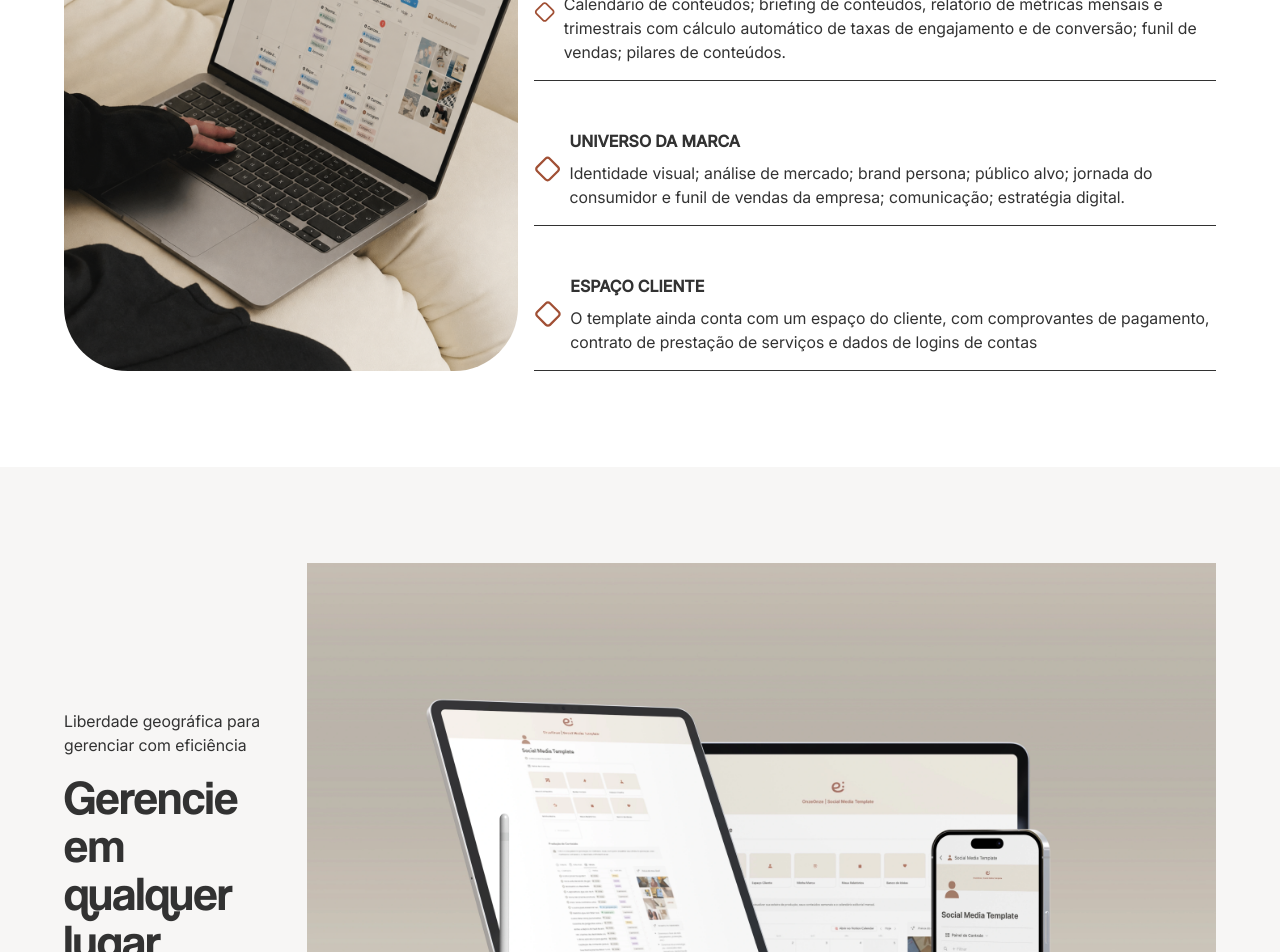
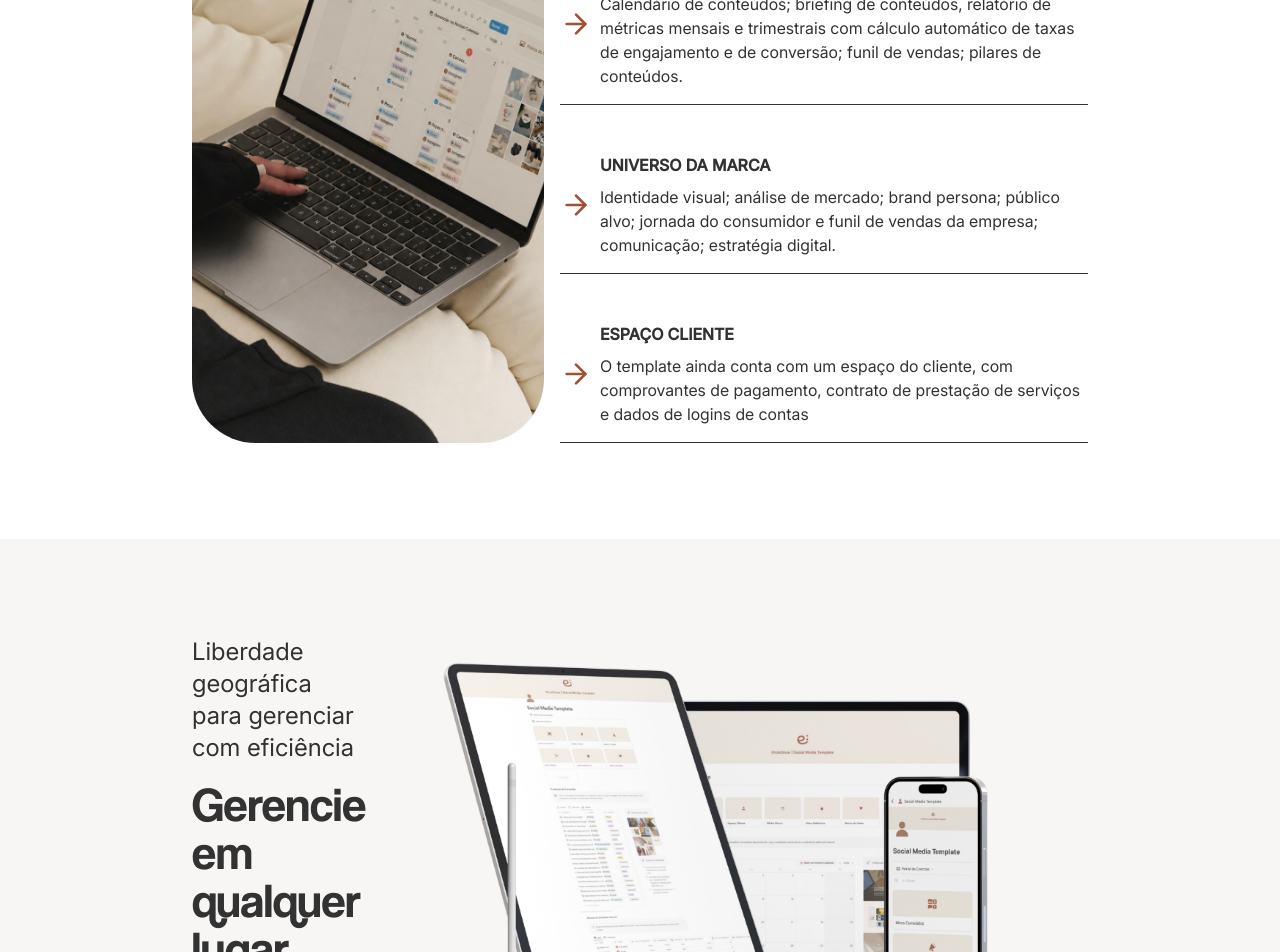
Before and after one commit to PedroHammes/onzeonze-lp-tsmp, a Next.js app: page / in a window 1280 px wide. Shown: the part 1080-2032 px from the top of the page. Built offline with nearby package versions, Linux system fonts and the light colour scheme.

Commit message:
refactor: solicitações de alteração de layout

```diff
--- a/components/sections/section02Abbout.tsx
+++ b/components/sections/section02Abbout.tsx
@@ -1,14 +1,10 @@
 import Image from "next/image"
-import { Diamond } from "lucide-react"
+import { ArrowRight } from "lucide-react"
 
 export default function Section02Banner() {
-    const items = [
-        { title: "GERENCIAMENTO COMPLETO DE REDES SOCIAIS", description: "Calendário de conteúdos; briefing de conteúdos, relatório de métricas mensais e trimestrais com cálculo automático de taxas de engajamento e de conversão; funil de vendas; pilares de conteúdos." },
-        { title: "UNIVERSO DA MARCA", description: "Identidade visual; análise de mercado; brand persona; público alvo; jornada do consumidor e funil de vendas da empresa; comunicação; estratégia digital." },
-        { title: "ESPAÇO CLIENTE", description: "O template ainda conta com um espaço do cliente, com comprovantes de pagamento, contrato de prestação de serviços e dados de logins de contas" },
-    ]
+
     return (
-        <section className='relative flex flex-col lg:flex-row lg:items-stretch gap-4 items-center justify-center px-8 lg:px-16'>
+        <section className='relative flex flex-col lg:flex-row lg:items-stretch gap-4 items-center justify-center px-8 lg:px-48'>
             <div className="w-90 h-125 lg:h-auto lg:w-2/5 relative rounded-[4rem] overflow-hidden">
                 <Image
                 src={"/ux/section-02-about/section-02-about.webp"}
@@ -20,17 +16,39 @@ export default function Section02Banner() {
 
             <div className="flex flex-col gap-8 lg:w-3/5">
                 <h2 className="font-heading text-5xl text-primary">O sistema mais completo do mercado</h2>
-                {items.map((item, index) => (
-                    <div key={index} className="
+                    <div className="
                     flex flex-row py-4 gap-2 justify-center items-center
                     border-b border-foreground">
-                        <Diamond color="#a15035" size={48}/>
+                        <div className="shrink-0 w-8 h-8 flex items-center justify-center">
+                            <ArrowRight color="#a15035" size={48}/>
+                        </div>
                         <div>
-                            <h3 className="font-bold text-base mb-2">{item.title}</h3>
-                            <p className="text-foreground">{item.description}</p>
+                            <h3 className="font-bold text-base mb-2">GERENCIAMENTO COMPLETO DE REDES SOCIAIS</h3>
+                            <p className="text-foreground">Calendário de conteúdos; briefing de conteúdos, relatório de métricas mensais e trimestrais com cálculo automático de taxas de engajamento e de conversão; funil de vendas; pilares de conteúdos.</p>
                         </div>
                     </div>
-                ))}
+                    <div className="
+                    flex flex-row py-4 gap-2 justify-center items-center
+                    border-b border-foreground">
+                        <div className="shrink-0 w-8 h-8 flex items-center justify-center">
+                            <ArrowRight color="#a15035" size={48}/>
+                        </div>
+                        <div>
+                            <h3 className="font-bold text-base mb-2">UNIVERSO DA MARCA</h3>
+                            <p className="text-foreground">Identidade visual; análise de mercado; brand persona; público alvo; jornada do consumidor e funil de vendas da empresa; comunicação; estratégia digital.</p>
+                        </div>
+                    </div>
+                    <div className="
+                    flex flex-row py-4 gap-2 justify-center items-center
+                    border-b border-foreground">
+                        <div className="shrink-0 w-8 h-8 flex items-center justify-center">
+                            <ArrowRight color="#a15035" size={48}/>
+                        </div>
+                        <div>
+                            <h3 className="font-bold text-base mb-2">ESPAÇO CLIENTE</h3>
+                            <p className="text-foreground">O template ainda conta com um espaço do cliente, com comprovantes de pagamento, contrato de prestação de serviços e dados de logins de contas</p>
+                        </div>
+                    </div>
             </div>
         </section>
     )
--- a/components/sections/section03Differentiators.tsx
+++ b/components/sections/section03Differentiators.tsx
@@ -4,10 +4,10 @@ import Image from "next/image";
 export default function Section03Differentiators() {
 
     return (
-        <section  className='relative flex flex-col lg:flex-row gap-4 items-center justify-center px-8 lg:px-16 bg-secondary'>
+        <section  className='relative flex flex-col lg:flex-row gap-4 items-center justify-center px-8 lg:px-48 bg-secondary'>
             {/* Texto */}
             <div className="flex flex-col gap-4 lg:w-1/5">
-                <p className="font-sans text-foreground text-base">Liberdade geográfica para gerenciar com eficiência</p>
+                <p className="font-sans text-foreground text-base lg:text-2xl">Liberdade geográfica para gerenciar com eficiência</p>
                 <h2 className="font-heading text-5xl text-foreground">Gerencie em qualquer lugar</h2>
                 <a href={HOTMART_URL} target="_blank" rel="noopener noreferrer"
                 className="border border-foreground rounded-xl p-2 w-fit"
@@ -19,7 +19,7 @@ export default function Section03Differentiators() {
             {/* Imagem */}
             <div className="lg:w-4/5">
                 <Image
-                    src="/ux/section-03-differentiators/section-03-differentiators.webp"
+                    src="/ux/section-03-differentiators/section-03-differentiators.png"
                     alt="Gerencie em qualquer lugar"
                     width={800}
                     height={600}
--- a/components/sections/section04Features.tsx
+++ b/components/sections/section04Features.tsx
@@ -2,7 +2,7 @@ import Image from "next/image"
 
 export default function Section04Features() {
     return(
-        <section className='flex flex-col lg:flex-row gap-8 items-center justify-center px-8 lg:px-16'>
+        <section className='flex flex-col lg:flex-row gap-8 items-center justify-center px-8 lg:px-48'>
             {/* Texto */}
             <div className="flex flex-col lg:w-1/2">
                 <h2 className="font-heading text-5xl lg:text-6xl text-primary">Otimize tempo nos relatórios de redes sociais</h2>
@@ -14,7 +14,7 @@ export default function Section04Features() {
 
             {/* Imagem */}
             <div className="lg:w-1/2 flex justify-center">
-                <div className="w-90 h-125 relative rounded-[4rem] overflow-hidden">
+                <div className="w-90 h-125 lg:w-full relative rounded-[4rem] overflow-hidden">
                     <Image
                     src={"/ux/section-04-features/relatorios.webp"}
                     alt="Relatórios de redes sociais"
--- a/components/sections/section05Details.tsx
+++ b/components/sections/section05Details.tsx
@@ -2,7 +2,7 @@ import Image from "next/image";
 
 export default function Section05Details() {
     return (
-        <section className='flex flex-col lg:flex-row gap-8 items-center justify-center px-8 lg:px-16 bg-secondary'>
+        <section className='flex flex-col lg:flex-row gap-8 items-center justify-center px-8 lg:px-48 bg-secondary'>
             {/* Texto */}
             <div className="flex flex-col gap-4 lg:w-1/2">
                 <h2 className="font-heading text-foreground text-5xl lg:text-6xl">Planeje, gerencie e crie cada conteúdo</h2>
@@ -18,7 +18,7 @@ export default function Section05Details() {
 
             {/* Imagem */}
             <div className="lg:w-1/2 flex justify-center">
-                <div className="w-90 h-125 relative rounded-[4rem] overflow-hidden">
+                <div className="w-90 h-125 lg:w-full relative rounded-[4rem] overflow-hidden">
                     <Image
                     src={"/ux/section-05-details/details.webp"}
                     alt="Planeje e gerencie conteúdos"
--- a/components/sections/section06Audience.tsx
+++ b/components/sections/section06Audience.tsx
@@ -3,7 +3,7 @@ import Image from "next/image"
 
 export default function Section06Audience() {
     return (
-        <section className='flex flex-col lg:flex-row gap-8 items-center justify-center px-8 lg:px-16'>
+        <section className='flex flex-col lg:flex-row gap-8 items-center justify-center px-8 lg:px-48'>
             {/* Texto */}
             <div className="flex flex-col gap-4 lg:w-1/2">
                 <h2 className="font-heading text-primary text-5xl lg:text-6xl">
@@ -33,7 +33,7 @@ export default function Section06Audience() {
 
             {/* Imagem */}
             <div className="lg:w-1/2 flex justify-center">
-                <div className="w-90 h-125 relative rounded-[4rem] overflow-hidden">
+                <div className="w-90 h-125 lg:w-full relative rounded-[4rem] overflow-hidden">
                     <Image
                     src={"/ux/section-06-audience/audience.webp"}
                     alt="Para quem é o produto"
--- a/components/sections/section07Payment.tsx
+++ b/components/sections/section07Payment.tsx
@@ -3,7 +3,7 @@ import Image from "next/image";
 
 export default function Section07Payment() {
     return (
-        <section className='flex flex-col lg:flex-row gap-8 items-center justify-center px-8 lg:px-16 bg-secondary'>
+        <section className='flex flex-col lg:flex-row gap-8 items-center justify-center px-8 lg:px-48 bg-secondary'>
             {/* Texto */}
             <div className="flex flex-col gap-4 lg:w-1/2">
                 <p className="font-sans text-foreground text-base lg:text-2xl">
@@ -21,7 +21,7 @@ export default function Section07Payment() {
 
             {/* Imagens */}
             <div className="flex flex-col gap-4 items-center lg:w-1/2">
-                <div className="w-90 h-60 relative rounded-[4rem] overflow-hidden">
+                <div className="w-90 h-60 lg:w-full relative rounded-[4rem] overflow-hidden">
                     <Image
                     src={"/ux/section-07-payment/payment-1.webp"}
                     alt="Formas de pagamento"
@@ -29,7 +29,7 @@ export default function Section07Payment() {
                     className="object-cover"
                     />
                 </div>
-                <div className="w-90 h-60 relative rounded-[4rem] overflow-hidden">
+                <div className="w-90 h-60 lg:w-full relative rounded-[4rem] overflow-hidden">
                     <Image
                     src={"/ux/section-07-payment/payment-2.webp"}
                     alt="Acesso ao produto"
--- a/components/sections/section08Creator.tsx
+++ b/components/sections/section08Creator.tsx
@@ -2,7 +2,7 @@ import Image from "next/image"
 
 export default function Section08Creator() {
     return (
-        <section className='flex flex-col lg:flex-row gap-8 items-center justify-center px-8 lg:px-16 bg-secondary'>
+        <section className='flex flex-col lg:flex-row gap-8 items-center justify-center px-8 lg:px-48 bg-secondary'>
             {/* Imagem */}
             <div className="lg:w-1/2 flex justify-center">
                 <div className="w-90 h-125 relative rounded-[4rem] overflow-hidden">
```
Also changed, not shown: public/ux/section-03-differentiators/section-03-differentiators.png (added), public/ux/section-03-differentiators/section-03-differentiators.webp (deleted).
